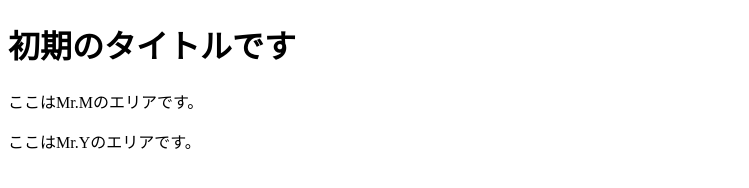
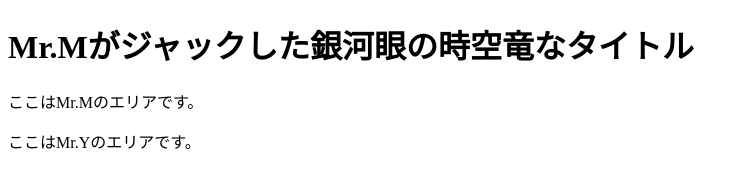
Before and after one commit to shin25230007/Taisho-Demo-Classy, a plain HTML site: page index.html in a window 1280 px wide. Shown: the whole page, without its empty margins (0-749 px from the left). Drawn offline with Linux system fonts and the light colour scheme.

Commit message:
オムライスDEVが修正してやる

```diff
--- a/index.html
+++ b/index.html
@@ -6,7 +6,7 @@
   <title>Gitデモ検証</title>
 </head>
 <body>
-  <h1 class="top-title">初期のタイトルです</h1>
+  <h1 class="top-title">Mr.Mがジャックした銀河眼の時空竜なタイトル</h1>
 
   <p class="mid-text">ここはMr.Mのエリアです。</p>
 
```
